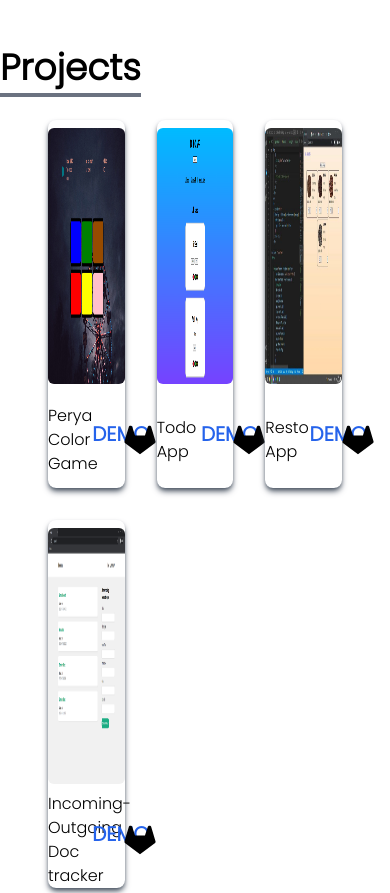
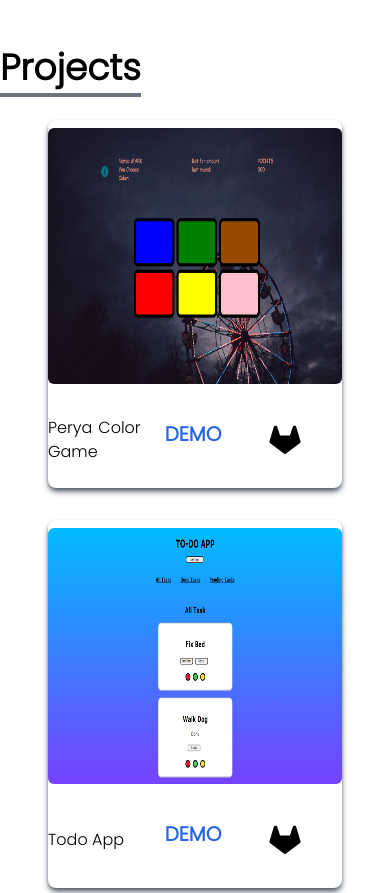
Before and after one commit to xDkrams/projPortfolio, a React (Create React App) app: page / in a window 390 px wide. Shown: the part 1640-2533 px from the top of the page. Built offline with nearby package versions, Linux system fonts and the light colour scheme.

Commit message:
feat: update mediaquery

```diff
--- a/src/components/Projects.js
+++ b/src/components/Projects.js
@@ -45,7 +45,7 @@
           </p>
         </div>
 
-        <div className="grid sm:grid-cols-2 md: grid-cols-3 gap-8 px-12 sm:px-0">
+        <div className="grid sm:grid-cols-2 md:grid-cols-2 gap-8 px-12 sm:px-0">
           {projectPics.map(({ id, src, appName, href, link }) => (
             <div key={id} className="shadow-md shadow-gray-600 rounded-lg ">
               <img
```
